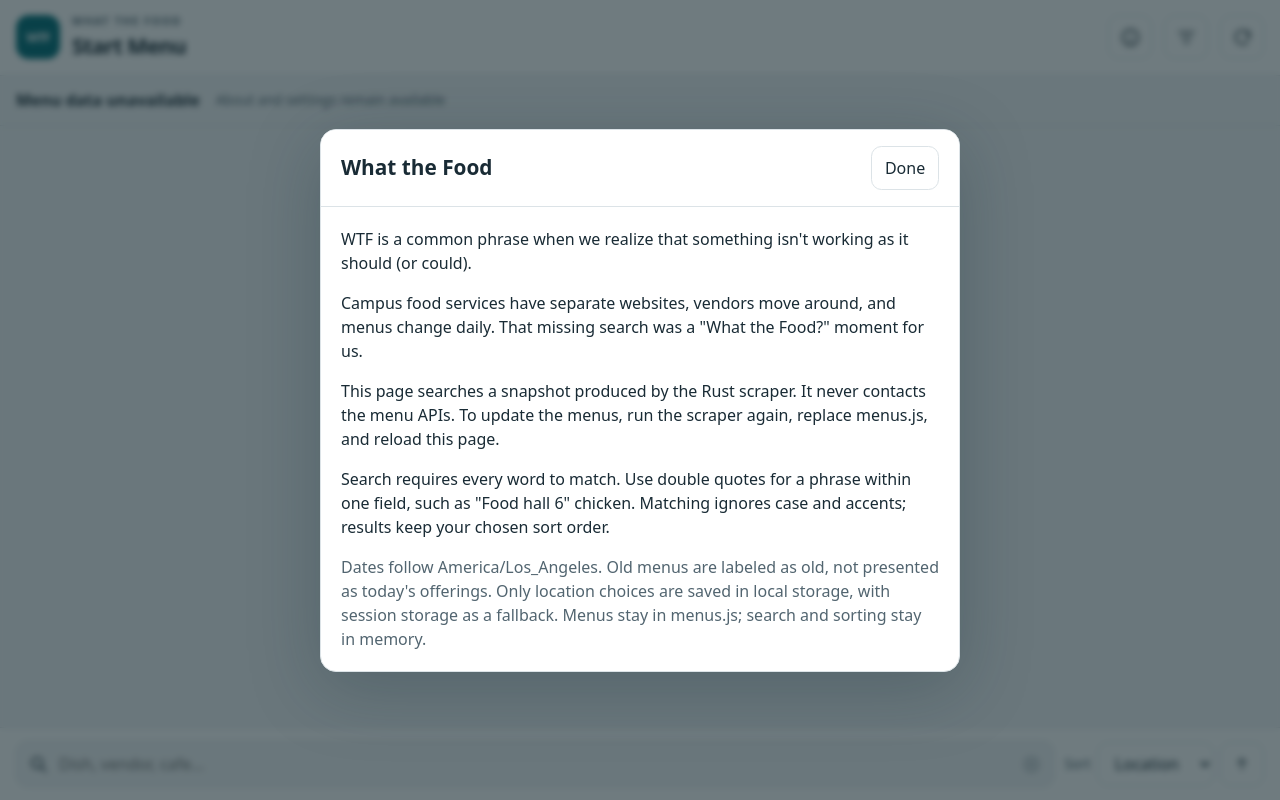
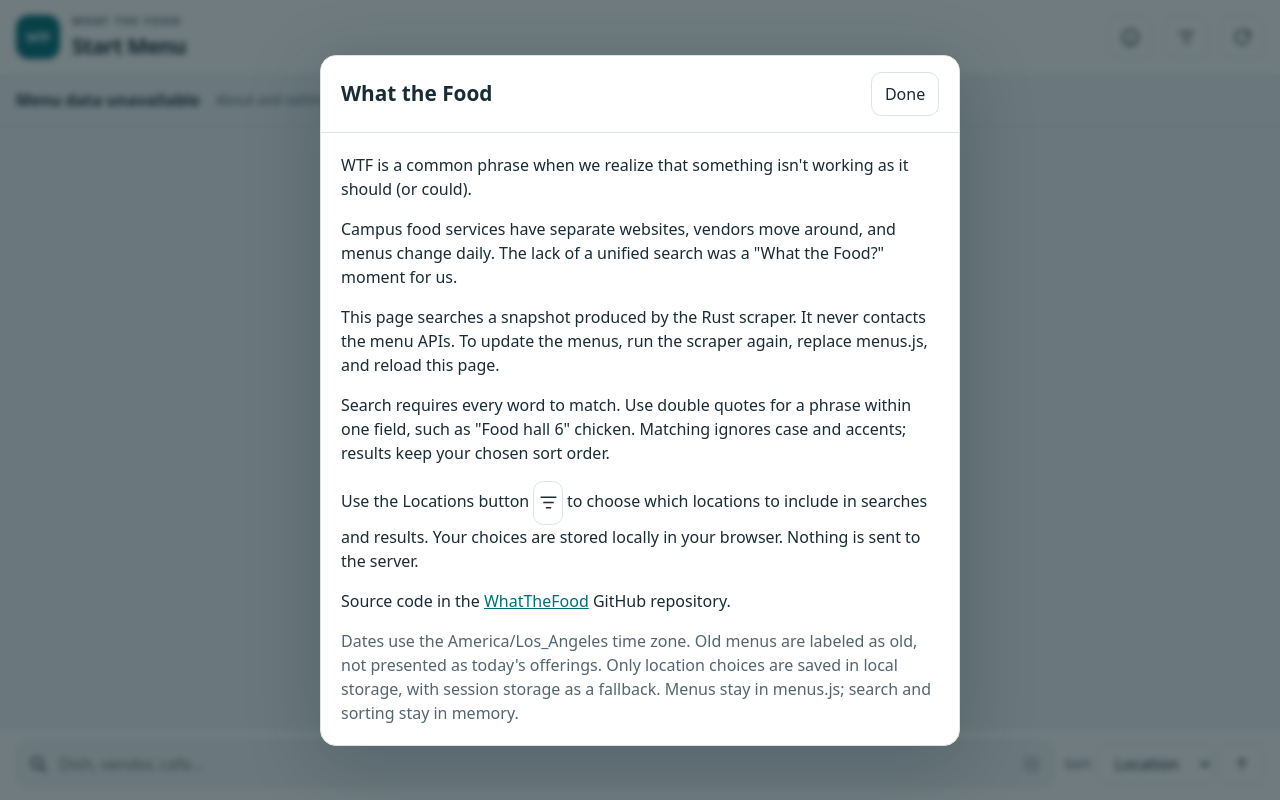
Before and after one commit to MichaelSinz/WhatTheFood, a website: page site/index.html in a window 1280 px wide. Both pictures are taken after a click on the button 1130 px from the left and 37 px from the top of the page. Drawn offline with Linux system fonts and the light colour scheme.

Commit message:
Update the about dialog to include link to github and a bit about in-browser settings

```diff
--- a/site/index.html
+++ b/site/index.html
@@ -96,6 +96,7 @@
     .dialog-header { display: flex; justify-content: space-between; align-items: center; gap: 1rem; padding: 1rem 1.25rem; border-bottom: 1px solid var(--line); position: sticky; top: 0; background: var(--surface); z-index: 1; }
     .dialog-body { padding: 1.25rem; }
     .dialog-body > * + * { margin-top: 1rem; }
+    .inline-icon { display: inline-grid; place-items: center; vertical-align: middle; padding: .2rem; border: 1px solid var(--line); border-radius: .65rem; background: var(--surface); }
     .location-row { padding: 1rem 0; border-bottom: 1px solid var(--line); }
     .location-row:first-child { padding-top: 0; }
     .location-row:last-child { border-bottom: 0; padding-bottom: 0; }
@@ -238,10 +239,12 @@
     <div class="dialog-header"><h2 id="about-title">What the Food</h2><button data-close>Done</button></div>
     <div class="dialog-body">
       <p>WTF is a common phrase when we realize that something isn't working as it should (or could).</p>
-      <p>Campus food services have separate websites, vendors move around, and menus change daily.  That missing search was a "What the Food?" moment for us.</p>
+      <p>Campus food services have separate websites, vendors move around, and menus change daily.  The lack of a unified search was a "What the Food?" moment for us.</p>
       <p>This page searches a snapshot produced by the Rust scraper.  It never contacts the menu APIs.  To update the menus, run the scraper again, replace menus.js, and reload this page.</p>
       <p>Search requires every word to match.  Use double quotes for a phrase within one field, such as "Food hall 6" chicken.  Matching ignores case and accents; results keep your chosen sort order.</p>
-      <p class="muted">Dates follow America/Los_Angeles.  Old menus are labeled as old, not presented as today's offerings.  Only location choices are saved in local storage, with session storage as a fallback.  Menus stay in menus.js; search and sorting stay in memory.</p>
+      <p>Use the Locations button <button id="about-locations-button" type="button" class="inline-icon" aria-label="Locations" title="Locations"><svg viewBox="0 0 24 24" aria-hidden="true"><path d="M3 6h18M6 12h12M9 18h6"/></svg></button> to choose which locations to include in searches and results.  Your choices are stored locally in your browser.  Nothing is sent to the server.</p>
+      <p>Source code in the <a href="https://github.com/MichaelSinz/WhatTheFood">WhatTheFood</a> GitHub repository.</p>
+      <p class="muted">Dates use the America/Los_Angeles time zone.  Old menus are labeled as old, not presented as today's offerings.  Only location choices are saved in local storage, with session storage as a fallback.  Menus stay in menus.js; search and sorting stay in memory.</p>
     </div>
   </dialog>
   <noscript><style>#loading-screen { display: none; }</style><p class="warning">JavaScript is required to search menus.</p></noscript>
@@ -364,6 +367,10 @@
         } });
       }
       $("about-button").onclick = () => showDialog("about-dialog");
+      $("about-locations-button").onclick = () => {
+        $("about-dialog").close();
+        showDialog("locations-dialog");
+      };
       $("locations-button").onclick = $("data-status").onclick = $("empty-locations").onclick = () => showDialog("locations-dialog");
       $("reload-button").onclick = () => window.location.reload();
       $("detail-dialog").addEventListener("close", () => { selectedItem = null; });
```
Also changed, not shown: tests/web.test.cjs (+4 -1 lines).
